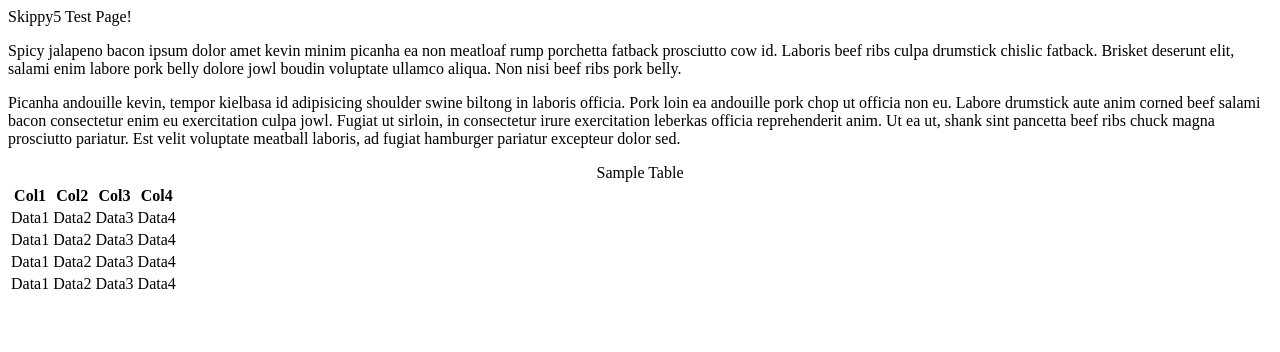
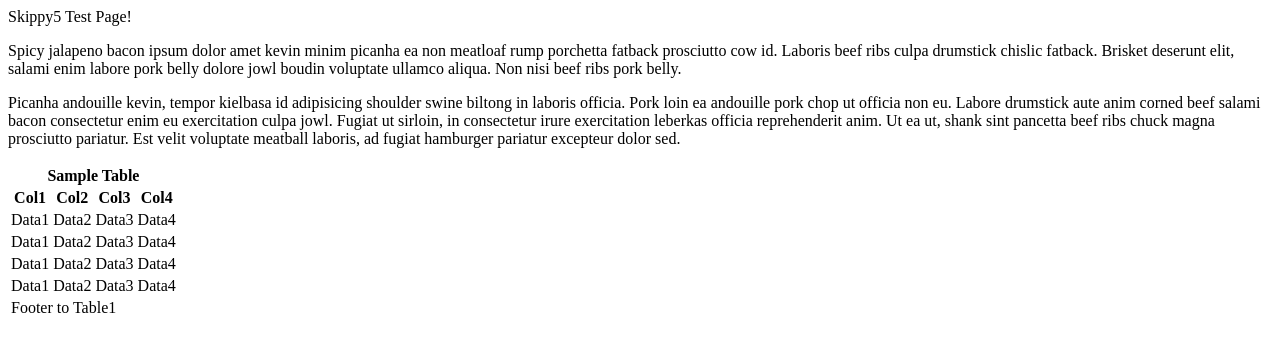
Before and after one commit to Skippy5/Skippy5.github.io, a plain HTML site: page index.html in a window 1280 px wide. Drawn offline with Linux system fonts and the light colour scheme.

Commit message:
Third push

```diff
--- a/index.html
+++ b/index.html
@@ -13,7 +13,9 @@ Skippy5 Test Page!
 
     <table>
         <thead>
-            <tr colspan="4"><center>Sample Table</center></tr>
+            <tr>
+                <th colspan="4"><center>Sample Table</center></th>
+            </tr>
             <tr>
                 <th>Col1</th>
                 <th>Col2</th>
@@ -27,6 +29,12 @@ Skippy5 Test Page!
             <tr><td>Data1</td><td>Data2</td><td>Data3</td><td>Data4</td></tr>
             <tr><td>Data1</td><td>Data2</td><td>Data3</td><td>Data4</td></tr>
         </tbody>
+        <tfoot>
+            <tr>
+              <td colspan="4">Footer to Table1</td>
+            </tr>
+          </tfoot>
+        </table>
 
 </body>
 </html>
```
